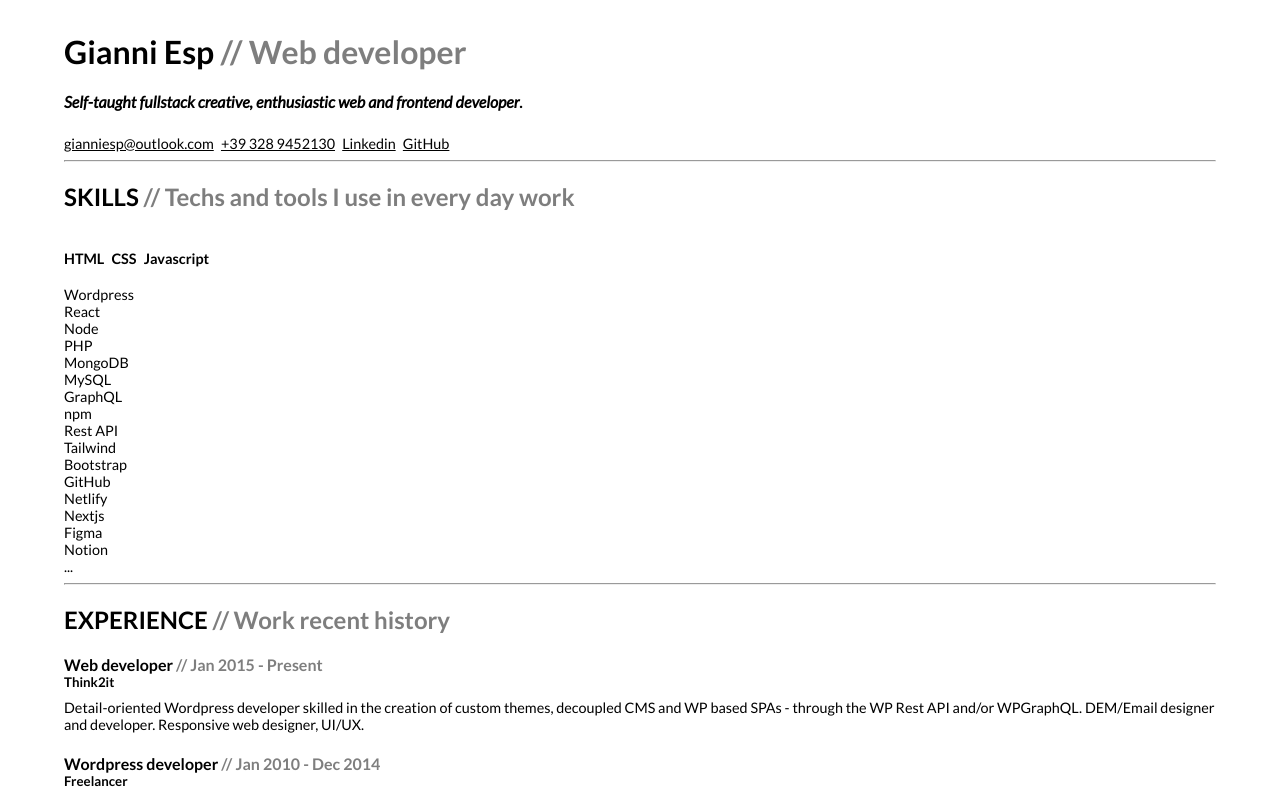
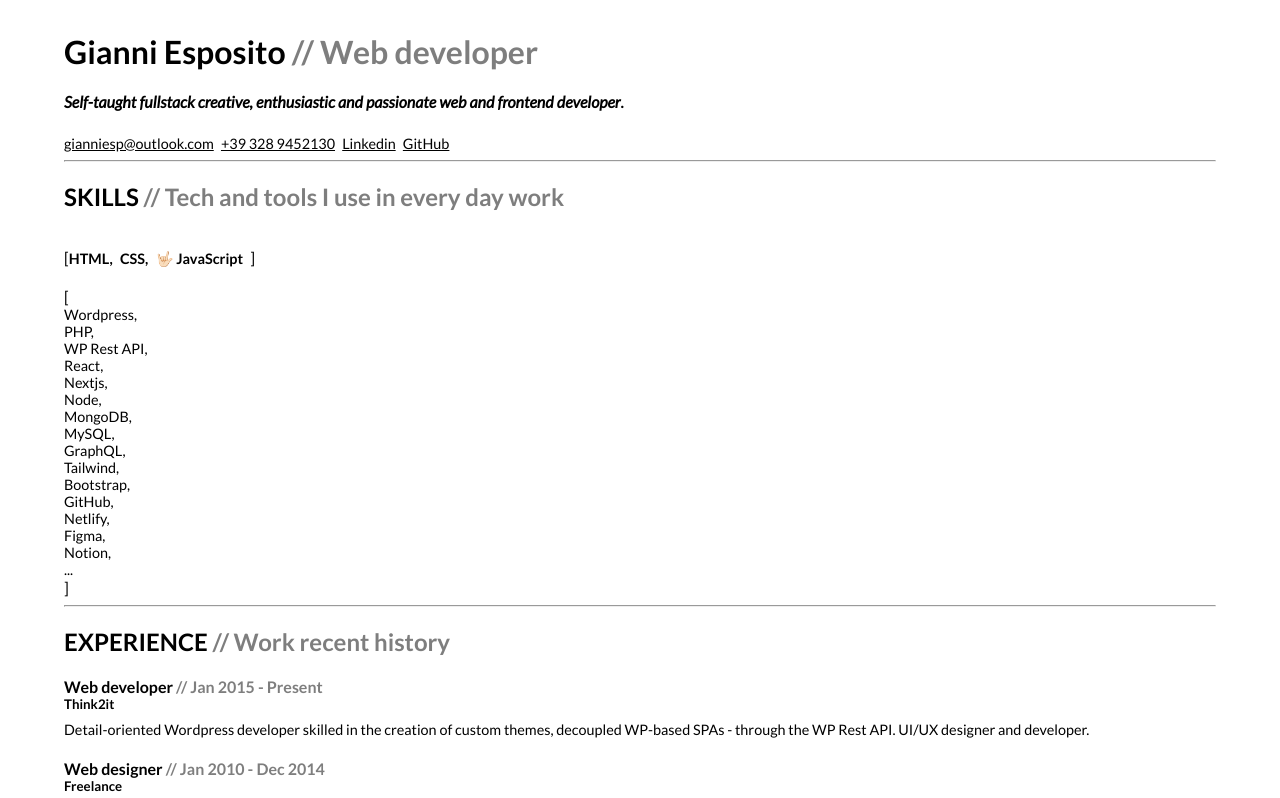
Before and after one commit to g4esp/g4esp-cv, a React (Vite) app: page / in a window 1280 px wide. Shown: the top 798 px of the page. Built offline with nearby package versions, Linux system fonts and the light colour scheme.

Commit message:
Update Resume.jsx

```diff
--- a/src/Resume.jsx
+++ b/src/Resume.jsx
@@ -1,8 +1,11 @@
 export default function Resume() {
   return (
     <>
-      <Heading firstName="Gianni" lastName="Esp" position="Web developer">
-        <h4><em>Self-taught fullstack creative, enthusiastic web and frontend developer</em>.</h4>
+      <Heading
+        firstName="Gianni"
+        lastName="Esposito"
+        position="Web developer">
+        <h4><em>Self-taught fullstack creative, enthusiastic and passionate web and frontend developer</em>.</h4>
         <Contacts
           email="gianniesp@outlook.com"
           tel="+39 328 9452130"
@@ -37,16 +40,16 @@ const Contacts = ({email, tel, linkedin, github}) => (
 )
 
 const Skills = () => {
-  const langs = ["HTML", "CSS", "Javascript"]
-  const tools = ["Wordpress", "React", "Node", "PHP", "MongoDB", "MySQL", "GraphQL", "npm", "Rest API", "Tailwind", "Bootstrap", "GitHub", "Netlify", "Nextjs", "Figma", "Notion", "..."]
+  const langs = ["HTML,", "CSS,", "🤟🏻 JavaScript"]
+  const tools = ["Wordpress,", "PHP,", "WP Rest API,", "React,", "Nextjs,", "Node,", "MongoDB,", "MySQL,", "GraphQL,", "Tailwind,", "Bootstrap,", "GitHub,", "Netlify,", "Figma,", "Notion,", "..."]
   return (
     <>
-    <h2>SKILLS <span>// Techs and tools I use in every day work</span></h2>
+    <h2>SKILLS <span>// Tech and tools I use in every day work</span></h2>
     <ul className="langs">
-      {langs.map((lang,i) => (<li key={i}><h4>{lang}</h4></li>))}
+    [{langs.map((lang,i) => (<li key={i}><h4>{lang}</h4></li>))}]
     </ul>
     <ul className="tools">
-      {tools.map((tool,i) => (<li key={i}>{tool}</li>))}
+     [{tools.map((tool,i) => (<li key={i}>{tool}</li>))}]
     </ul>
     </>
   )
@@ -58,11 +61,11 @@ const Experience = () => {
       position: "Web developer",
       company: "Think2it",
       dates: "Jan 2015 - Present",
-      role: "Detail-oriented Wordpress developer skilled in the creation of custom themes, decoupled CMS and WP based SPAs - through the WP Rest API and/or WPGraphQL. DEM/Email designer and developer. Responsive web designer, UI/UX."
+      role: "Detail-oriented Wordpress developer skilled in the creation of custom themes, decoupled WP-based SPAs - through the WP Rest API. UI/UX designer and developer."
     },
     {
-      position: "Wordpress developer",
-      company: "Freelancer",
+      position: "Web designer",
+      company: "Freelance",
       dates: "Jan 2010 - Dec 2014",
       role: "Web designer, Wordpress themes developer."
     }
@@ -86,7 +89,7 @@ const Education = () => (
       <h2>EDUCATION <span>// Educational history</span></h2>
       <div className="edu">
         <h4>Bachelor's degree in Communication Sciences</h4>
-        <h4>Secondary School Diploma in IT</h4>
+        <h4>Secondary School Diploma in Computer Science</h4>
       </div>
     </>
 )
```
